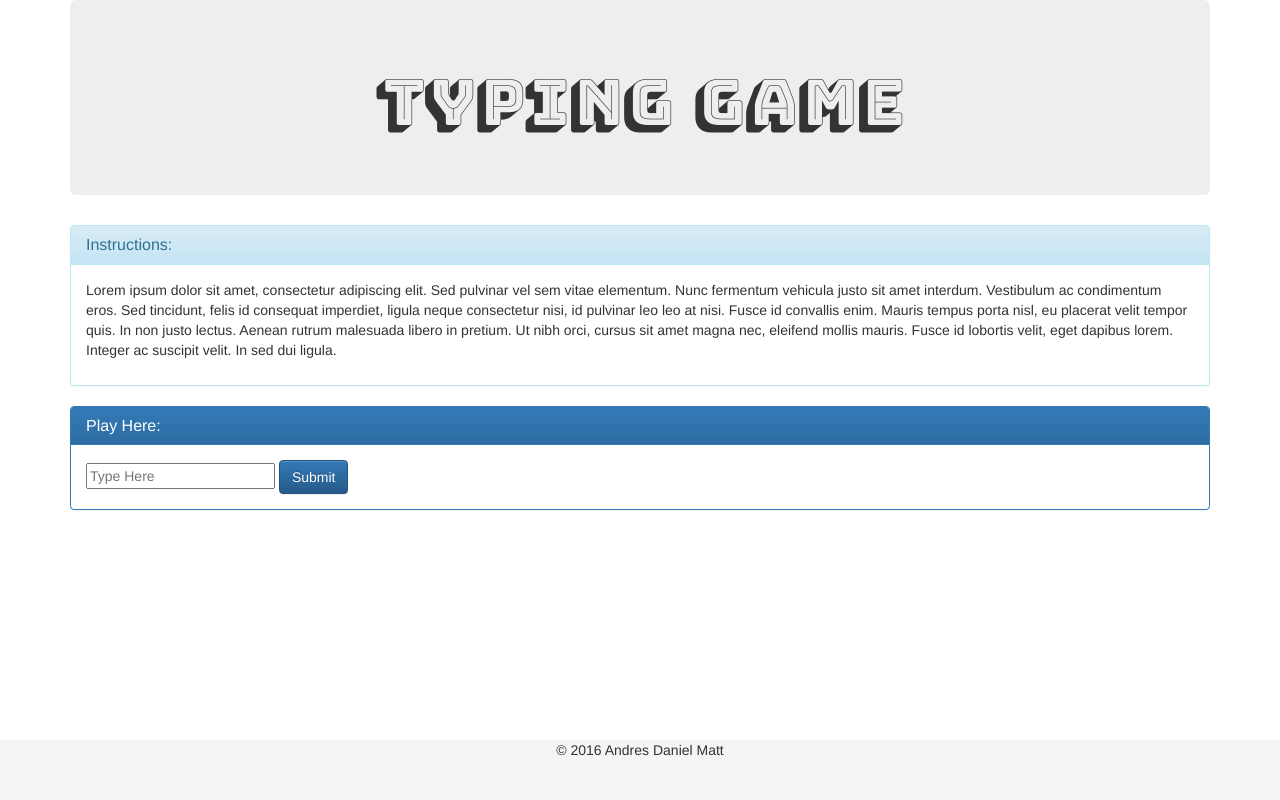
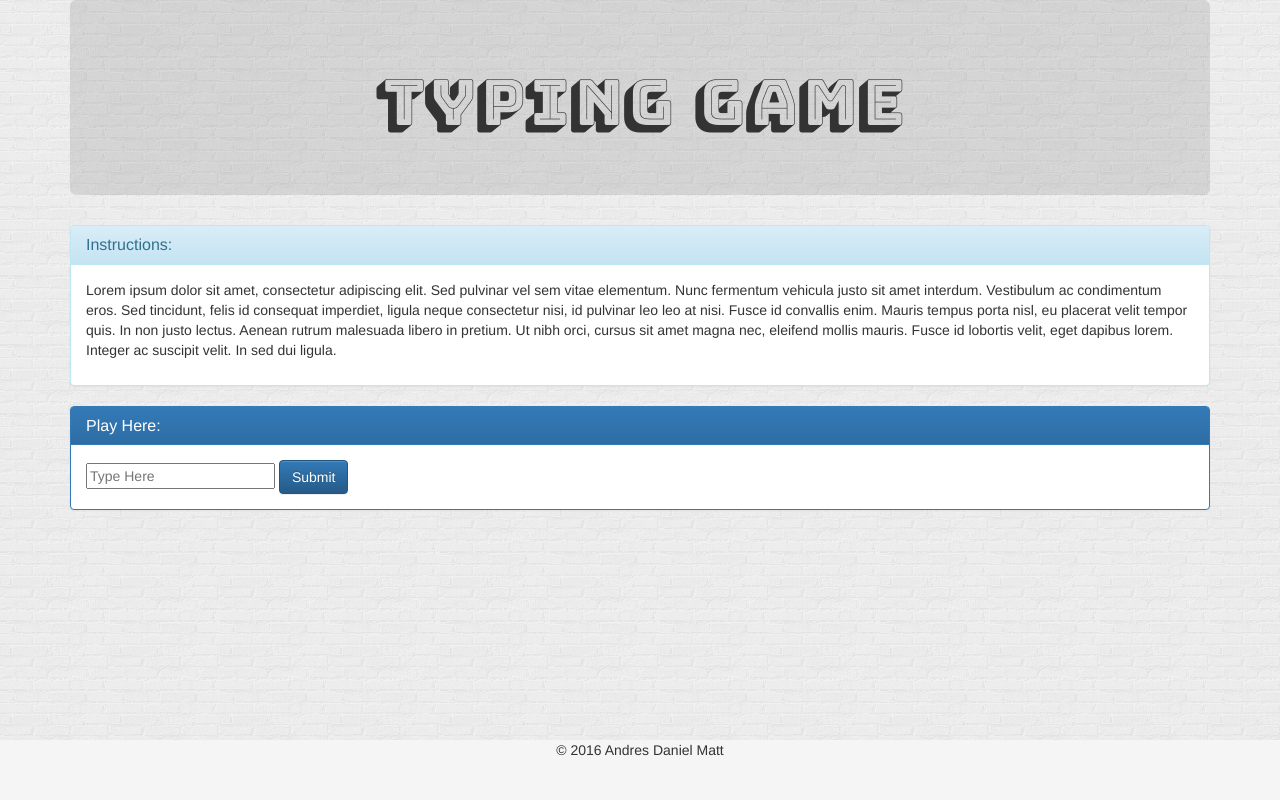
Before and after one commit to mattsplats/Type_Or_Die, a PHP site: page / in a window 1280 px wide. Run offline with PHP 8.4, Linux system fonts and the light colour scheme.

Commit message:
edits to html/css

```diff
--- a/assets/css/style.css
+++ b/assets/css/style.css
@@ -1,7 +1,3 @@
-h1 {
-	font-family: 'Bungee Shade', cursive;
-}
-
 html {
   position: relative;
   min-height: 100%;
@@ -9,6 +5,7 @@ html {
 body {
   /* Margin bottom by footer height */
   margin-bottom: 60px;
+  background-image: url(../images/brickwall.png);
 }
 .footer {
   position: absolute;
@@ -18,3 +15,11 @@ body {
   height: 60px;
   background-color: #f5f5f5;
 }
+
+h1 {
+	font-family: 'Bungee Shade', cursive;
+}
+
+.jumbotron {
+	background-color: rgba(0,0,0,0.1);
+}
--- a/index.html
+++ b/index.html
@@ -54,12 +54,11 @@
   			</div>
   		</div>
 
-
 	</div>
 
 	<footer class="footer">
   		<div class="container">
-  			<p class="text-center">&copy; 2016 Andres Daniel Matt</p>
+  			<p class="text-center footer-text">&copy; 2016 Andres Daniel Matt</p>
   		</div>
   	</footer>
 
```
Also changed, not shown: assets/images/brickwall.png (added), 2 other files.
